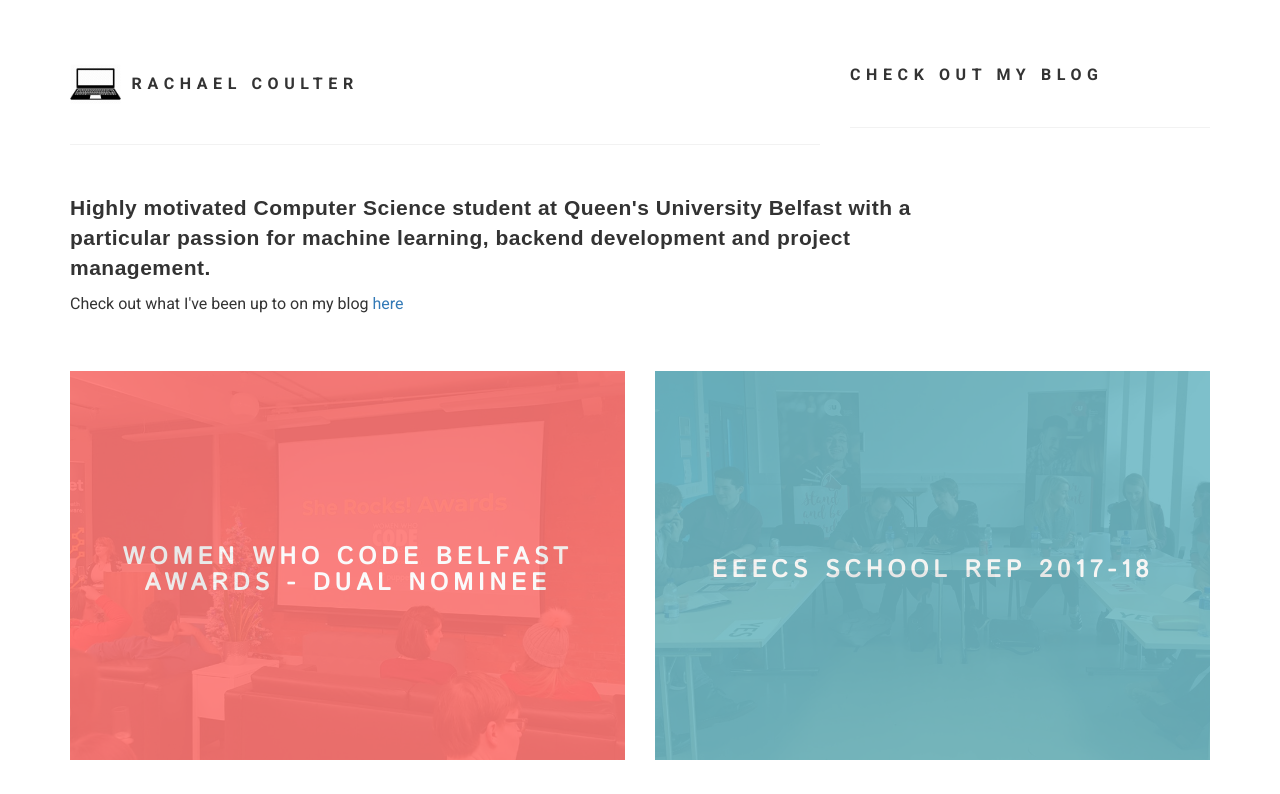
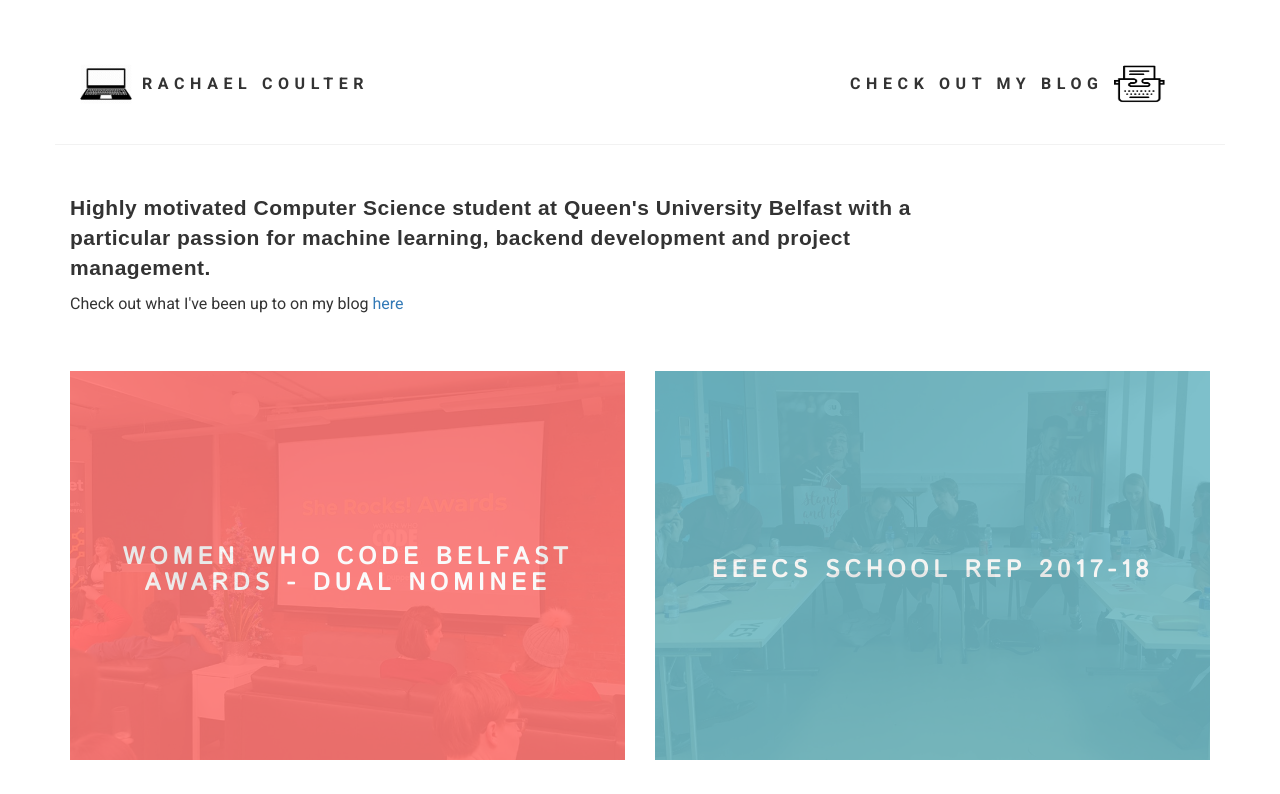
Before and after one commit to rc700/portfolio-site, a plain HTML site: page index.html in a window 1280 px wide. Shown: the top 794 px of the page. Drawn offline with Linux system fonts and the light colour scheme; a script that the page names is missing.

Commit message:
Added blog logo, fixed bug with line at top of screen

```diff
--- a/assets/css/main.css
+++ b/assets/css/main.css
@@ -284,6 +284,7 @@ pre {
 
 			.header .logo .symbol {
 				margin-right: 0.65em;
+        margin-left: 0.65em;
 			}
 
 				.header .logo .symbol img {
--- a/index.html
+++ b/index.html
@@ -31,32 +31,27 @@
 		<section class="head" id="header">
 			<div class="wrapper">
 				<div class="container">
-					<div class="row">
+					<div class="row inner">
 						<div class="col-md-8">
 							<header class="header">
-								<div class="inner">
-
 									<!-- Logo -->
 									<a href="index.html" class="logo">
 										<span class="symbol"><img src="images/logo.png" alt="Rachael Coulter" /></span><span class="title">Rachael Coulter</span>
 									</a>
-								</div>
 							</header>
 						</div>
+
 						<div class="col-md-4">
 						<header class="header">
-								<div class="inner">
+									<a href="https://rc700.github.io/" class="logo">
+									<span class="title">Check out my blog</span><span class="symbol"><img src="images/blog.png" alt="Check out my blog"/></span>
+									</a>
+							</header>
+              </div>
 
-									<!-- Logo -->
-									<a href="https://rc700.github.io/" class="logo">
-									<span class="title">Check out my blog</span>
-									</a>
-								</div>
-							</header>
 						</div>
 					</div>
 				</div>
-			</div>
 		</section>
 
 		<!-- Main -->
```
Also changed, not shown: images/blog.png (added).
